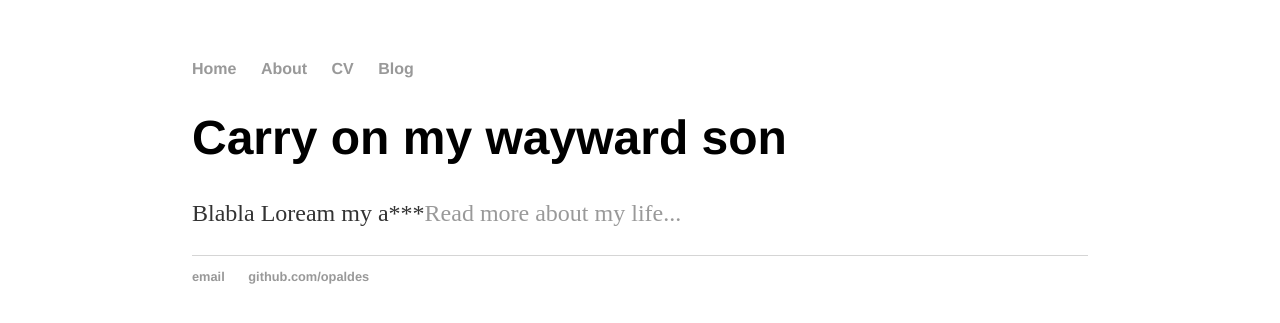
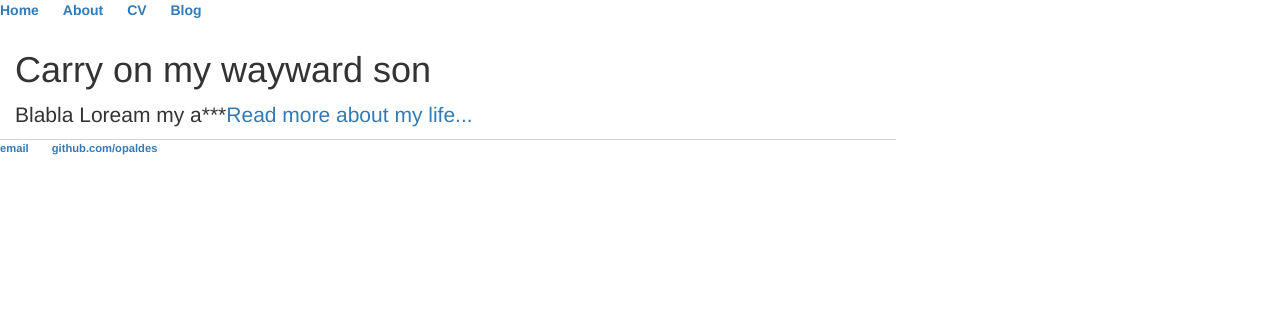
Before and after one commit to jeremy-seipelt/opaldes.github.io, a Jekyll site: the page built from index.html, in a window 1280 px wide. Shown: the top 323 px of the page. Built offline with Jekyll 4.4.1, drawn with Linux system fonts in a browser that asks for light colours.

Commit message:
Update default.html

```diff
--- a/_layouts/default.html
+++ b/_layouts/default.html
@@ -7,6 +7,7 @@
 	<head>
 			<title>{{ page.title }}</title>
 		<link rel="stylesheet" type="text/css" href="/css/main.css">
+		<link rel="stylesheet" type="text/css" href="https://maxcdn.bootstrapcdn.com/bootstrap/3.3.6/css/bootstrap.min.css">
 	</head>
 	<body>
 		<nav>
```
